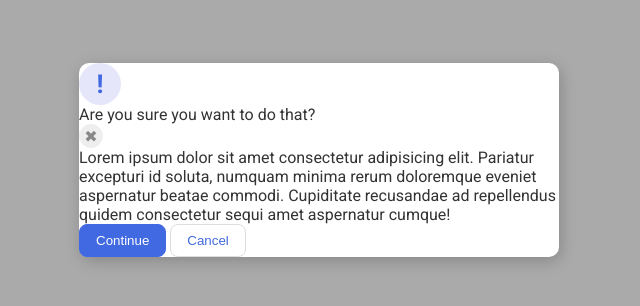
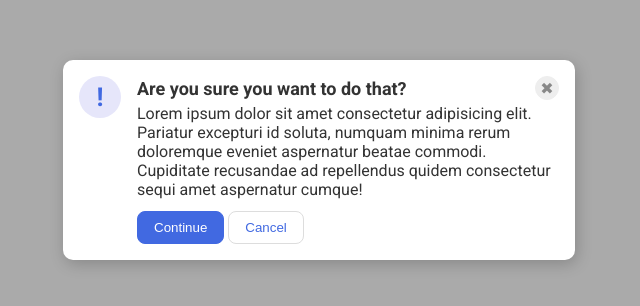
Before and after one commit to NikolaM4/the-odin-project, a plain HTML site: page css-exercises/flex/05-flex-modal/index.html in a window 1280 px wide. Shown: the part 240-546 px from the top of the page, without its empty margins (321-961 px from the left). Drawn offline with Linux system fonts and the light colour scheme.

Commit message:
New 2 flex exercises

```diff
--- a/css-exercises/flex/05-flex-modal/index.html
+++ b/css-exercises/flex/05-flex-modal/index.html
@@ -1,20 +1,29 @@
 <!DOCTYPE html>
 <html lang="en">
   <head>
-    <meta charset="UTF-8">
-    <meta http-equiv="X-UA-Compatible" content="IE=edge">
-    <meta name="viewport" content="width=device-width, initial-scale=1.0">
-    <link rel="stylesheet" href="style.css">
+    <meta charset="UTF-8" />
+    <meta http-equiv="X-UA-Compatible" content="IE=edge" />
+    <meta name="viewport" content="width=device-width, initial-scale=1.0" />
+    <link rel="stylesheet" href="style.css" />
     <title>Modal</title>
   </head>
   <body>
     <div class="modal">
       <div class="icon">!</div>
-      <div class="header">Are you sure you want to do that?</div>
-      <button class="close-button">✖</button>
-      <div class="text">Lorem ipsum dolor sit amet consectetur adipisicing elit. Pariatur excepturi id soluta, numquam minima rerum doloremque eveniet aspernatur beatae commodi. Cupiditate recusandae ad repellendus quidem consectetur sequi amet aspernatur cumque!</div>
-      <button class="continue">Continue</button>
-      <button class="cancel">Cancel</button>
+      <div class="right">
+        <div class="right-div">
+          <div class="header">Are you sure you want to do that?</div>
+          <button class="close-button">✖</button>
+        </div>
+        <div class="text">
+          Lorem ipsum dolor sit amet consectetur adipisicing elit. Pariatur excepturi id soluta, numquam minima rerum doloremque eveniet aspernatur beatae commodi. Cupiditate
+          recusandae ad repellendus quidem consectetur sequi amet aspernatur cumque!
+        </div>
+        <div class="buttons-div">
+          <button class="continue">Continue</button>
+          <button class="cancel">Cancel</button>
+        </div>
+      </div>
     </div>
   </body>
 </html>
--- a/css-exercises/flex/05-flex-modal/style.css
+++ b/css-exercises/flex/05-flex-modal/style.css
@@ -1,6 +1,7 @@
-@import url('https://fonts.googleapis.com/css2?family=Roboto:wght@400;700&display=swap');
+@import url("https://fonts.googleapis.com/css2?family=Roboto:wght@400;700&display=swap");
 
-html, body {
+html,
+body {
   height: 100%;
 }
 
@@ -15,11 +16,33 @@ body {
   justify-content: center;
 }
 
+.header {
+  font-weight: bold;
+  font-size: 18px;
+}
+
+.right-div {
+  display: flex;
+  justify-content: space-between;
+  align-items: center;
+  margin-bottom: 4px;
+}
+
 .modal {
   background: white;
   width: 480px;
   border-radius: 10px;
-  box-shadow: 2px 4px 16px rgba(0,0,0,.2);
+  box-shadow: 2px 4px 16px rgba(0, 0, 0, 0.2);
+  padding: 16px;
+}
+
+.right {
+  display: flex;
+  flex-direction: column;
+}
+
+.buttons-div {
+  margin-top: 12px;
 }
 
 .icon {
@@ -33,6 +56,8 @@ body {
   display: flex;
   align-items: center;
   justify-content: center;
+  float: left;
+  margin-right: 16px;
 }
 
 .close-button {
--- a/css-exercises/flex/06-flex-layout/style.css
+++ b/css-exercises/flex/06-flex-layout/style.css
@@ -1,10 +1,13 @@
-@import url('https://fonts.googleapis.com/css2?family=Roboto:wght@400;700&display=swap');
+@import url("https://fonts.googleapis.com/css2?family=Roboto:wght@400;700&display=swap");
 
 body {
   height: 100vh;
   margin: 0;
   overflow: hidden;
   font-family: Roboto, sans-serif;
+  display: flex;
+  flex-direction: column;
+  justify-content: space-between;
 }
 
 img {
@@ -25,3 +28,42 @@ input {
   width: 400px;
   margin-bottom: 16px;
 }
+
+ul {
+  display: flex;
+  margin: 0;
+  padding: 0;
+  gap: 12px;
+}
+
+li {
+  list-style-type: none;
+}
+a {
+  text-decoration: none;
+  color: black;
+}
+
+.header {
+  display: flex;
+  justify-content: space-between;
+  margin: 16px;
+}
+
+.content {
+  display: flex;
+  flex-direction: column;
+  align-items: center;
+}
+
+.footer {
+  background-color: #eee;
+  display: flex;
+  justify-content: space-between;
+  align-items: center;
+  padding: 16px;
+}
+
+.content button {
+  padding: 6px 12px;
+}
```
